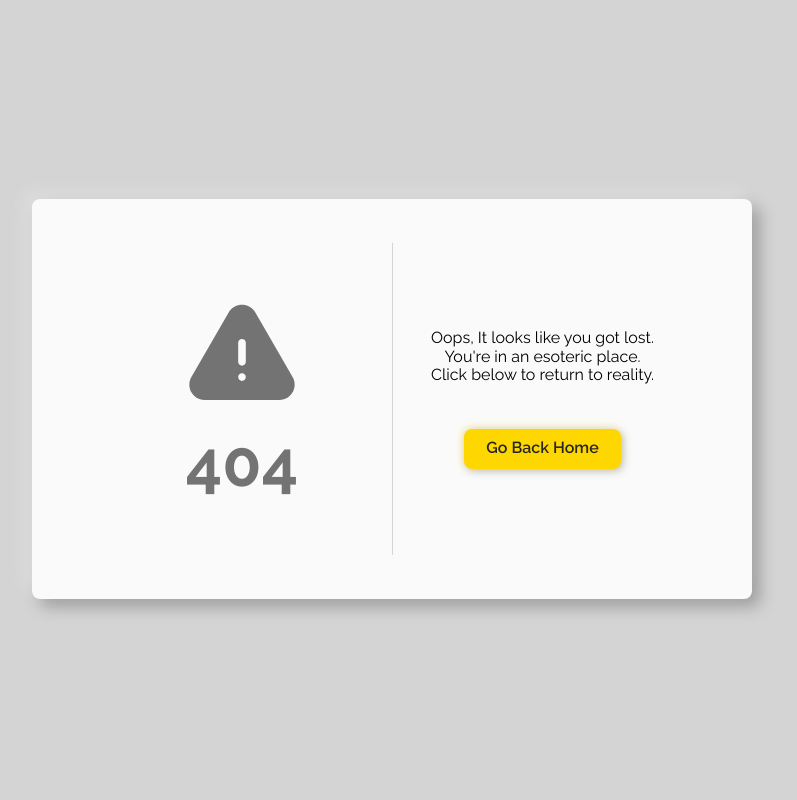
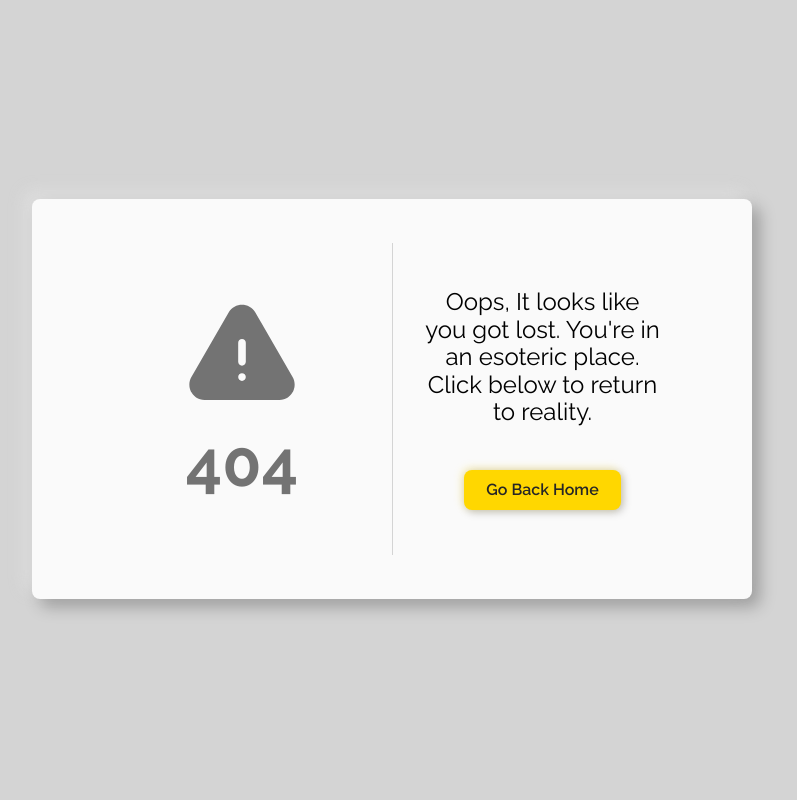
Before and after one commit to esgaelramos/MyMoneyUP, a Django app: template templates/errors/404.html in a window 1280 px wide. Shown: the part 117-917 px from the top of the page, without its empty margins (248-1045 px from the left). Run offline with Django 4.2, Linux system fonts and the light colour scheme; the template is opened without the code that fills it, so the values that code supplies are empty.

Commit message:
front: fix 404 font size on desktop mode

```diff
--- a/static/css/styles.css
+++ b/static/css/styles.css
@@ -242,6 +242,9 @@ p {
         padding: 32px;
         border-left: 1px solid var(--neutral-300);
     }
+    .not-found__message p {
+        font-size: 2.4rem;
+    }
     .not-found__btn {
         width: fit-content;
         padding: 11px 22px;
```
